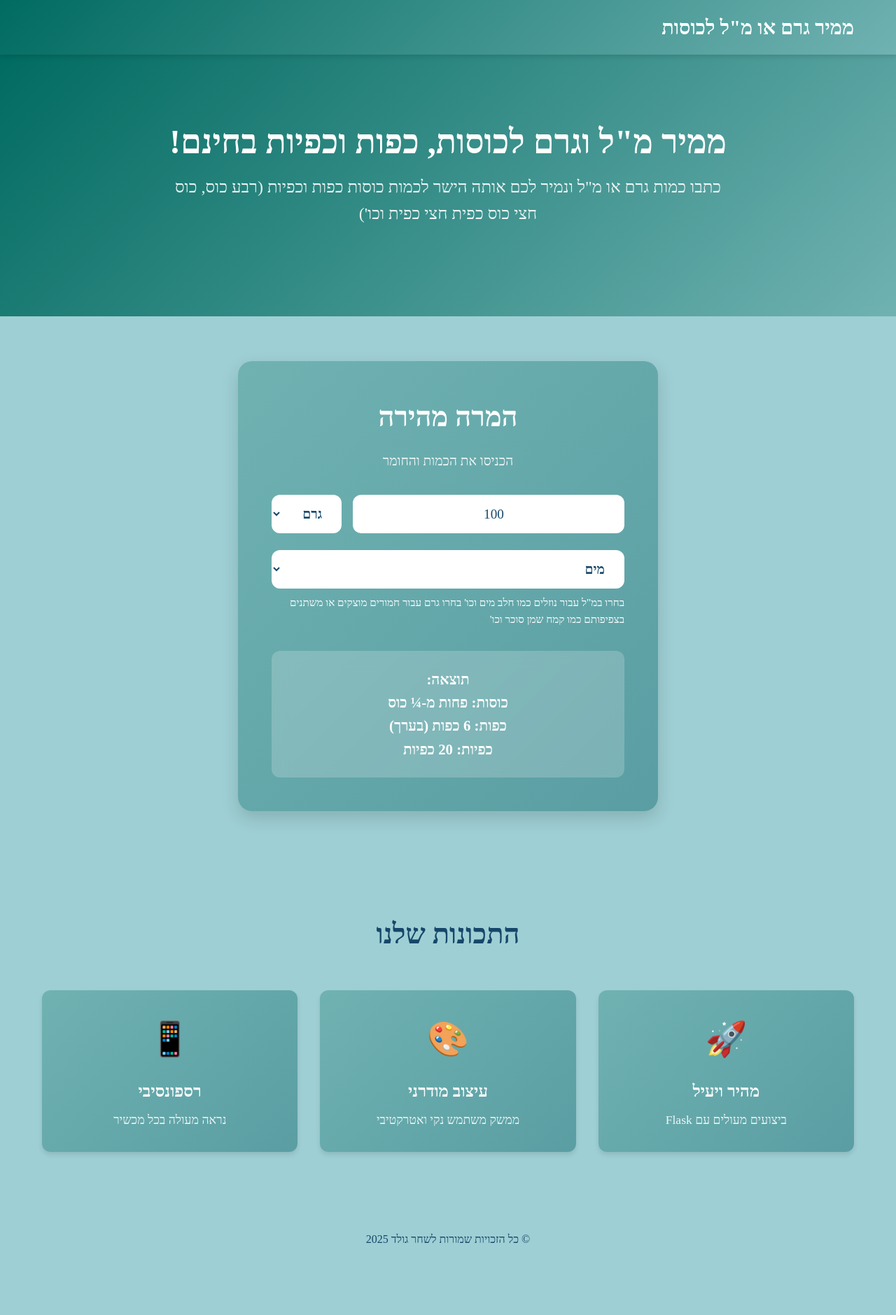
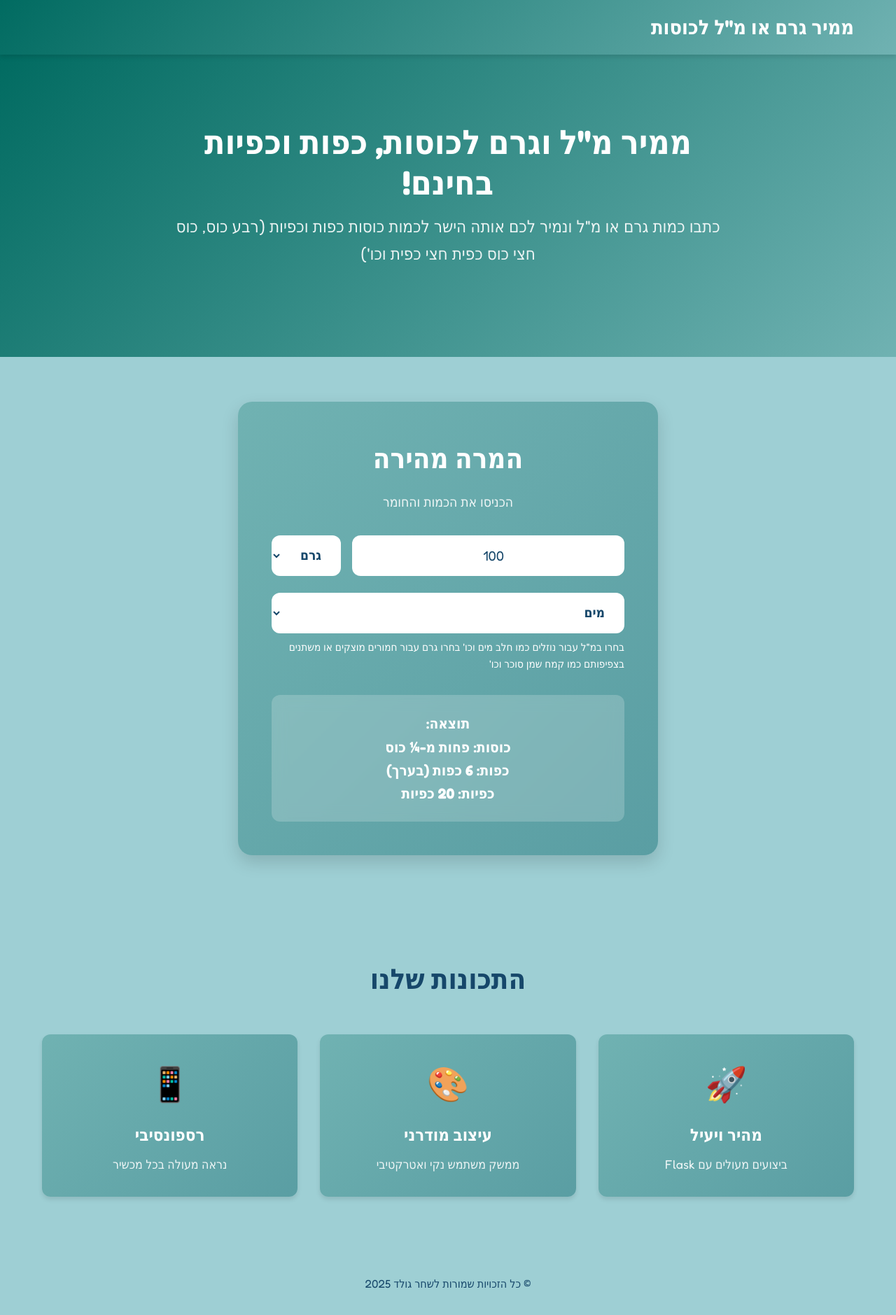
Before and after one commit to shdk052/web-converter1, a Flask app: page / in a window 1280 px wide. Shown: the whole page at 70% size. Before the commit the page ends 1776 px from the top, so only its background shows below. Run offline with Flask 3, Linux system fonts and the light colour scheme.

Commit message:
Change body font to 'Fredoka'

```diff
--- a/static/css/style.css
+++ b/static/css/style.css
@@ -19,7 +19,7 @@
 }
 
 body {
-    font-family: 'Tinos', Tahoma, Geneva, Verdana, sans-serif;
+    font-family: 'Fredoka', Tahoma, Geneva, Verdana, sans-serif;
     line-height: 1.6;
     color: var(--text-dark);
     background-color: var(--white);
```
